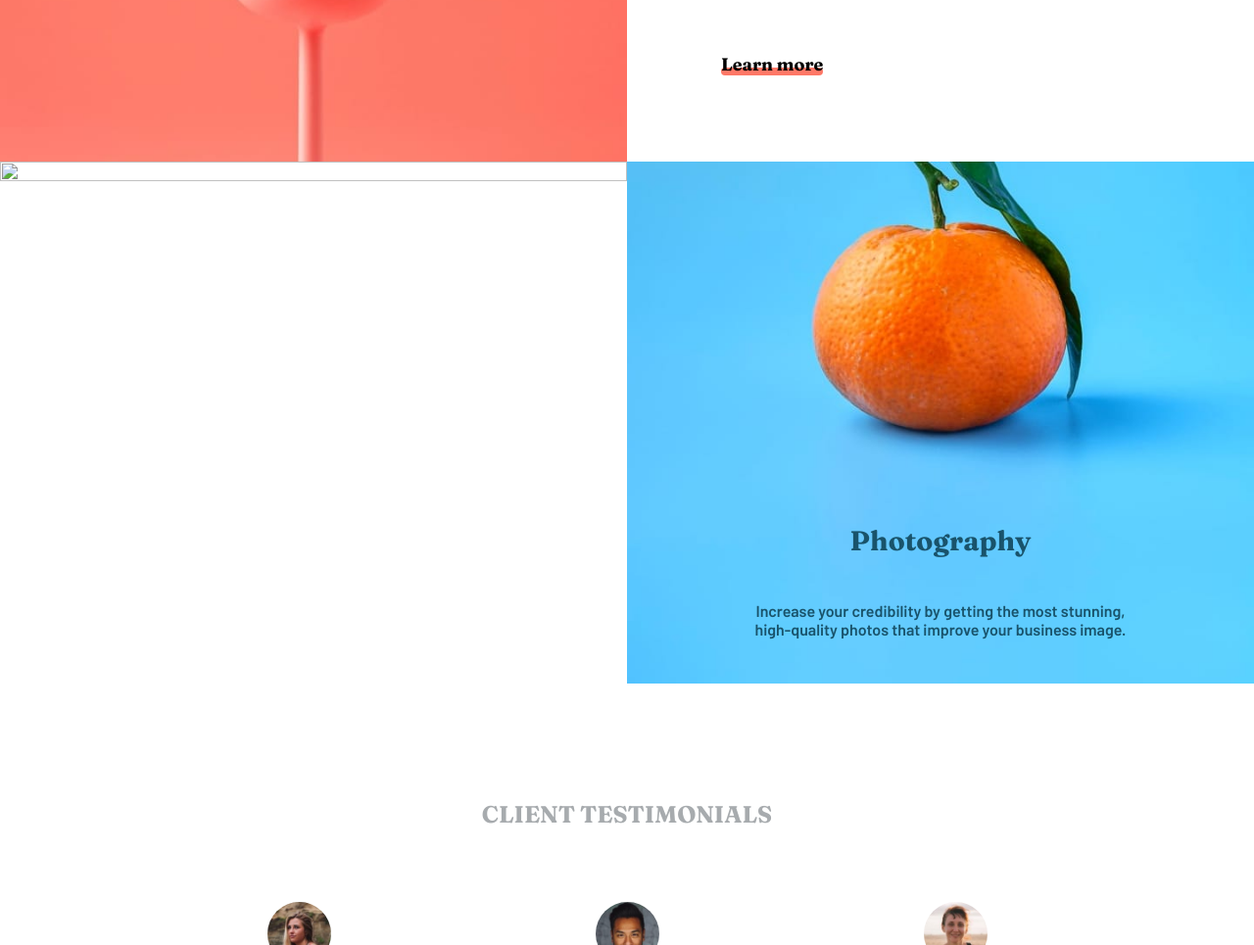
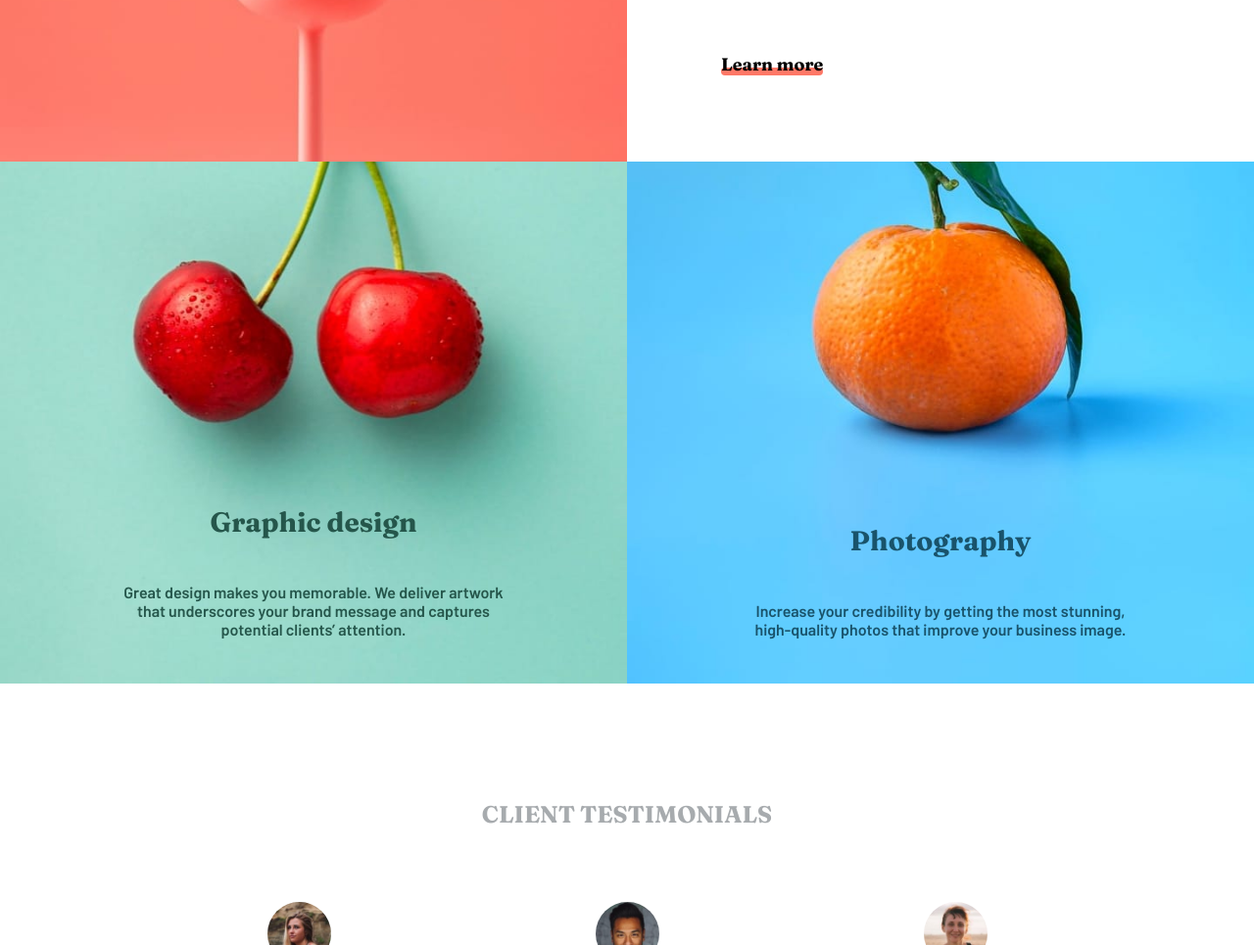
Before and after one commit to Ammyy9908/sunnyside, a plain HTML site: page index.html in a window 1280 px wide. Shown: the part 1670-2635 px from the top of the page at 98% size. Drawn offline with Linux system fonts and the light colour scheme; the site is published under a folder, as on GitHub Pages, so addresses that start at the root find nothing.

Commit message:
image fixed

```diff
--- a/index.html
+++ b/index.html
@@ -114,7 +114,7 @@
       </div>
       <div class="graphic-photography">
         <div class="graphic-container">
-          <img src="/images/desktop/image-graphic-design.jpg" alt="">
+          <img src="./images/desktop/image-graphic-design.jpg" alt="">
           <div class="box-content graphic-content">
             <h3> Graphic design</h3>
             <p>Great design makes you memorable. We deliver artwork that underscores your brand message and captures potential clients’ attention.</p>
```
